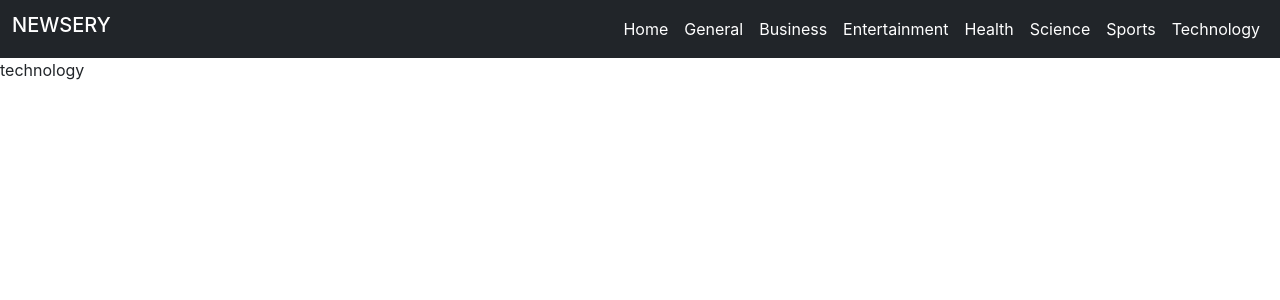
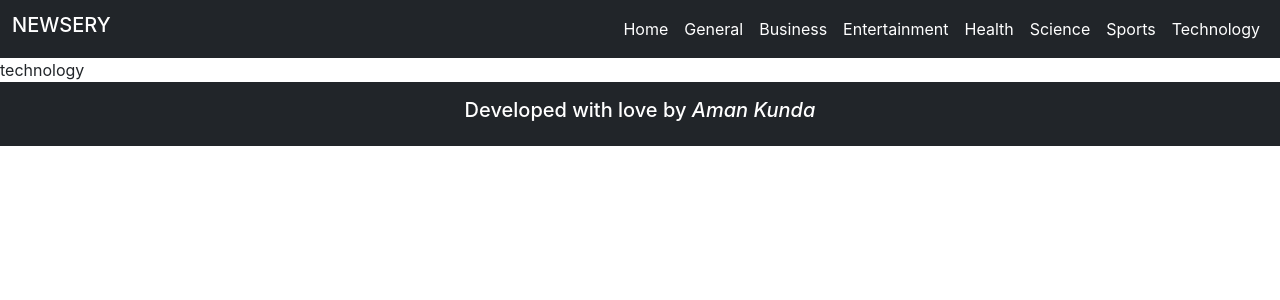
Before and after one commit to AmanKunda09/NewsWeb, a React (Create React App) app: page /technology in a window 1280 px wide. Shown: the top 300 px of the page. Built offline with nearby package versions, Linux system fonts and the light colour scheme.

Commit message:
added footer

```diff
--- a/src/App.js
+++ b/src/App.js
@@ -2,6 +2,7 @@ import Navbar from "./components/Navbar";
 import Home from "./pages/Home";
 import { BrowserRouter as Router, Routes, Route } from "react-router-dom";
 import Categories from "./pages/Categories";
+import Footer from "./components/Footer";
 
 function App() {
   return (
@@ -38,6 +39,7 @@ function App() {
             element={<Categories cat={"technology"} />}
           />
         </Routes>
+        <Footer />
       </Router>
     </>
   );
--- /dev/null
+++ b/src/components/Footer.js
@@ -0,0 +1,13 @@
+import React from "react";
+
+const Footer = () => {
+  return (
+    <div className="container-fluid d-flex align-items-center justify-content-center bg-dark text-white p-3">
+      <h5>
+        Developed with love by <i>Aman Kunda</i>
+      </h5>
+    </div>
+  );
+};
+
+export default Footer;
```
